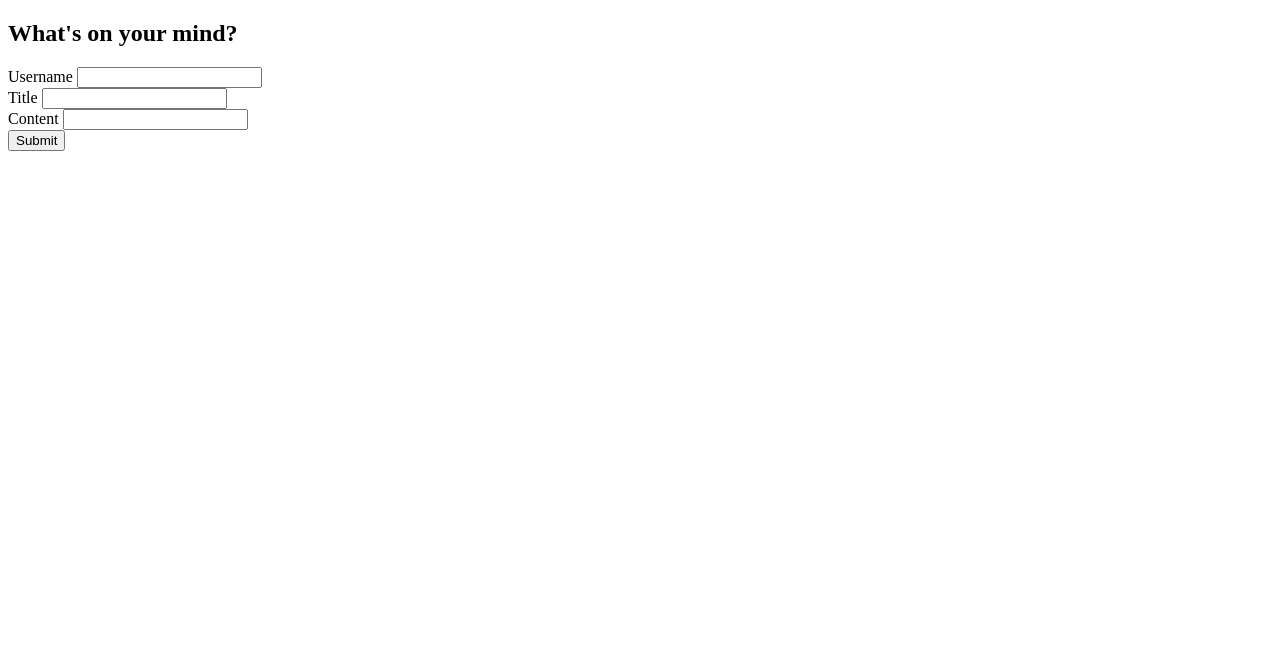
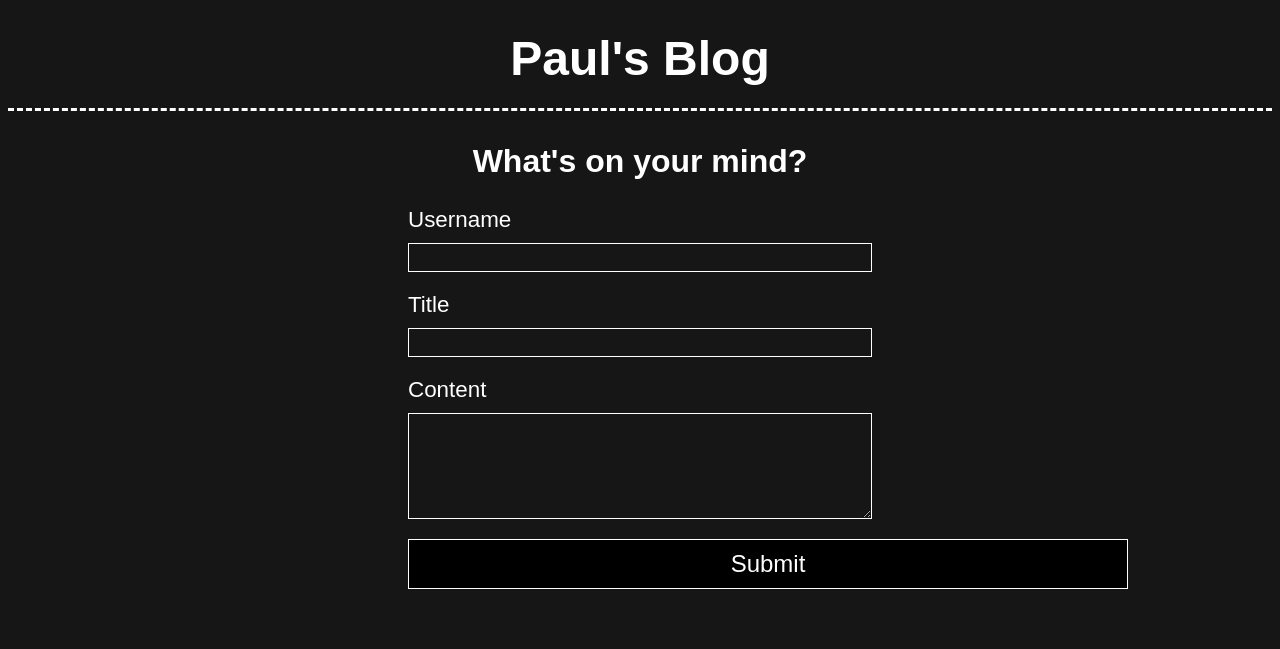
Before and after one commit to pauldsherrill/homework-4, a plain HTML site: page Develop/index.html in a window 1280 px wide. Drawn offline with Linux system fonts and the light colour scheme; a web font is replaced by a local one.

Commit message:
added new files an dupdated old ones

```diff
--- /dev/null
+++ b/Develop/assets/blog.css
@@ -0,0 +1,63 @@
+* {
+    background-color: rgb(22, 22, 22);
+    color: white;
+    font-family: "Aldrich", sans-serif;
+}
+
+h1 {
+    display: flex;
+    justify-content: center;
+    align-items: center;
+    margin-top: 0;
+    height: 100px;
+    font-size: 300%;
+    border-bottom: dashed white 3px;
+    padding-top: 10px;
+}
+
+h2 {
+    display: flex;
+    justify-content: left;
+    font-size: 150%;
+    margin-bottom: 5px;
+    font-style: underline;
+}
+
+div {
+    display: flex;
+    flex-direction: column;
+    align-items: left;
+    margin-top: 40px;
+    margin-left: 40px;
+    margin-right: 40px;
+    border: solid white 3px;
+    padding-left: 20px;
+}
+
+#content {
+    display: flex;
+    flex-wrap: wrap;
+    margin-top: 20px;;
+    padding-left: 30px;
+    padding-right: 30px;
+}
+
+#username {
+    font-size: 80%;
+    font-style: italic;
+}
+
+#light-switch {
+    position: absolute;
+    margin-top: 10px;
+    margin-left: 10px;
+    display: flex;
+    justify-content: right;
+    width: 100px;
+    padding-right: 10px;
+}
+
+#back {
+    margin-top: 10px;
+    font-size: 150%;
+}
--- /dev/null
+++ b/Develop/assets/form.css
@@ -0,0 +1,67 @@
+* {
+    background-color: rgb(22, 22, 22);
+    color: white;
+    font-family: "Aldrich", sans-serif;
+}
+
+h1 {
+    display: flex;
+    justify-content: center;
+    align-items: center;
+    margin-top: 0;
+    height: 100px;
+    font-size: 300%;
+    border-bottom: dashed white 3px;
+}
+
+h2 {
+    display: flex;
+    justify-content: center;
+    align-items: center;
+    font-size: 200%;
+}
+
+div {
+    display: flex;
+    flex-direction: column;
+    align-items: left;
+    margin: 20px 400px 20px 400px;
+}
+
+label {
+    margin-bottom: 10px;
+    font-size: 140%;
+}
+
+input {
+    height: 25px;
+    border: solid white 1px;
+    box-shadow: 20px;
+}
+
+#content {
+    height: 100px;
+    border: solid white 1px;
+}
+
+button {
+    height: 50px;
+    font-size: 150%;
+    color: white;
+    background-color: black;
+    border: solid white 1px;
+    width: 720px;
+}
+
+input:hover {
+    border: solid white 3px;
+}
+
+#content:hover {
+    border: solid white 3px;
+}
+
+button:hover {
+    cursor: grab;
+    border: solid white 3px;
+}
--- /dev/null
+++ b/Develop/assets/form.js
@@ -0,0 +1,32 @@
+const usernameInput = document.getElementById('username');
+const titleInput = document.getElementById('title');
+const contentInput = document.getElementById('content');
+const submitButton = document.getElementById('submit');
+
+function createBlog() {
+    const blog = {
+        username: usernameInput.value,
+        title: titleInput.value,
+        content: contentInput.value.trim(),
+    };
+
+    localStorage.setItem('blog', JSON.stringify(blog));
+
+    usernameInput.textContent = "";
+    titleInput.textContent = "";
+    usernameInput.textContent = "";
+}
+
+function renderMessage(){
+    document.querySelector('h3').textContent = "Please complete the form";
+}
+
+submitButton.addEventListener('click', function (event) {
+    event.preventDefault();
+
+    if (usernameInput.value || titleInput.value || contentInput.value !== null) {
+        createBlog();
+    } else {
+        renderMessage();
+    }
+});
--- a/Develop/index.html
+++ b/Develop/index.html
@@ -4,11 +4,16 @@
 <head>
   <meta charset="UTF-8">
   <meta name="viewport" content="width=device-width, initial-scale=1.0">
-  <title>Window Object</title>
+  <link rel="stylesheet" href="./assets/form.css">
+  <link rel="preconnect" href="https://fonts.googleapis.com">
+  <link rel="preconnect" href="https://fonts.gstatic.com" crossorigin>
+  <link href="https://fonts.googleapis.com/css2?family=Aldrich&family=Bungee+Hairline&display=swap" rel="stylesheet">
+  <title>Blog Form</title>
 </head>
 
 <body>
   <form>
+    <h1>Paul's Blog</h1>
     <h2> What's on your mind?</h2>
     <div>
         <label>Username</label>
@@ -20,11 +25,15 @@
     </div>
     <div>
         <label>Content</label>
-        <input id="content"></input>
+        <textarea id="content"></textarea>
     </div>
     <div>
-        <button type="submit">Submit</button>
+        <a href="./blog.html"><button id="submit" type="text">Submit</button></a>
+    </div>
+    <div>
+      <h3></h3>
     </div>
   </form>
+  <script src="./assets/form.js"></script>
 </body>
 </html>
```
Also changed, not shown: Develop/assets/blog.js (added, +56 -0 lines), Develop/assets/file.js (deleted, +0 -14 lines), Develop/blog.html (added, +28 -0 lines).
